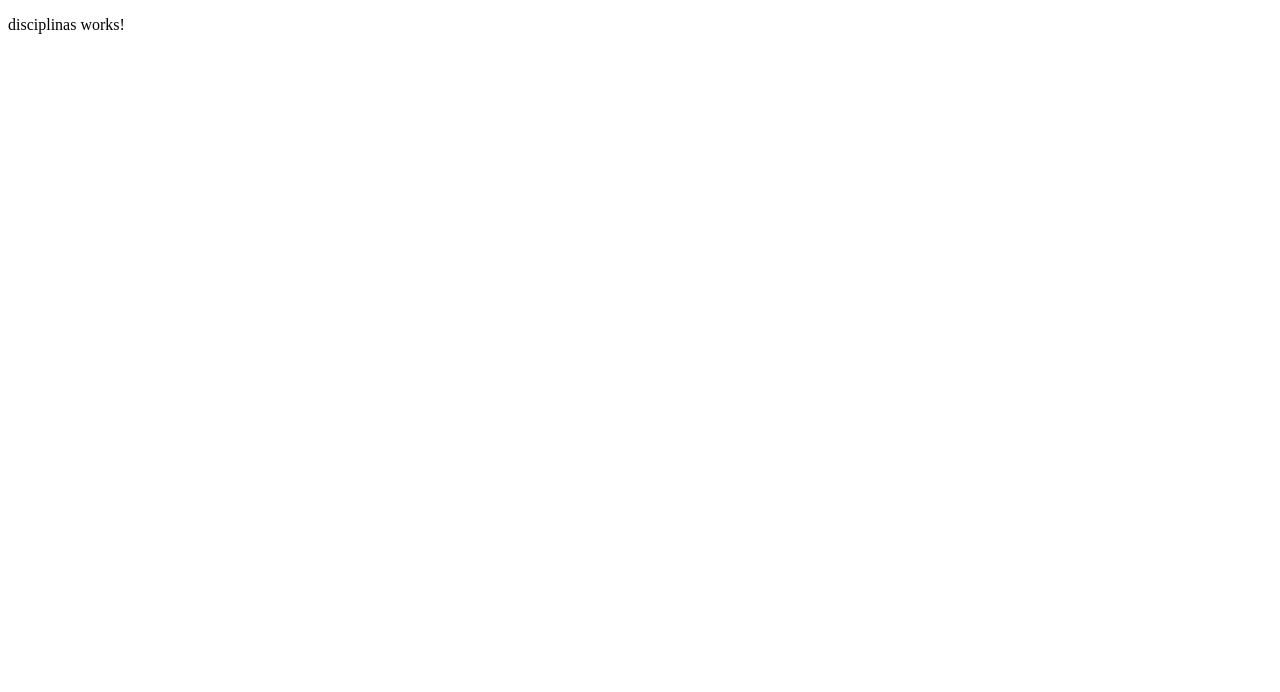
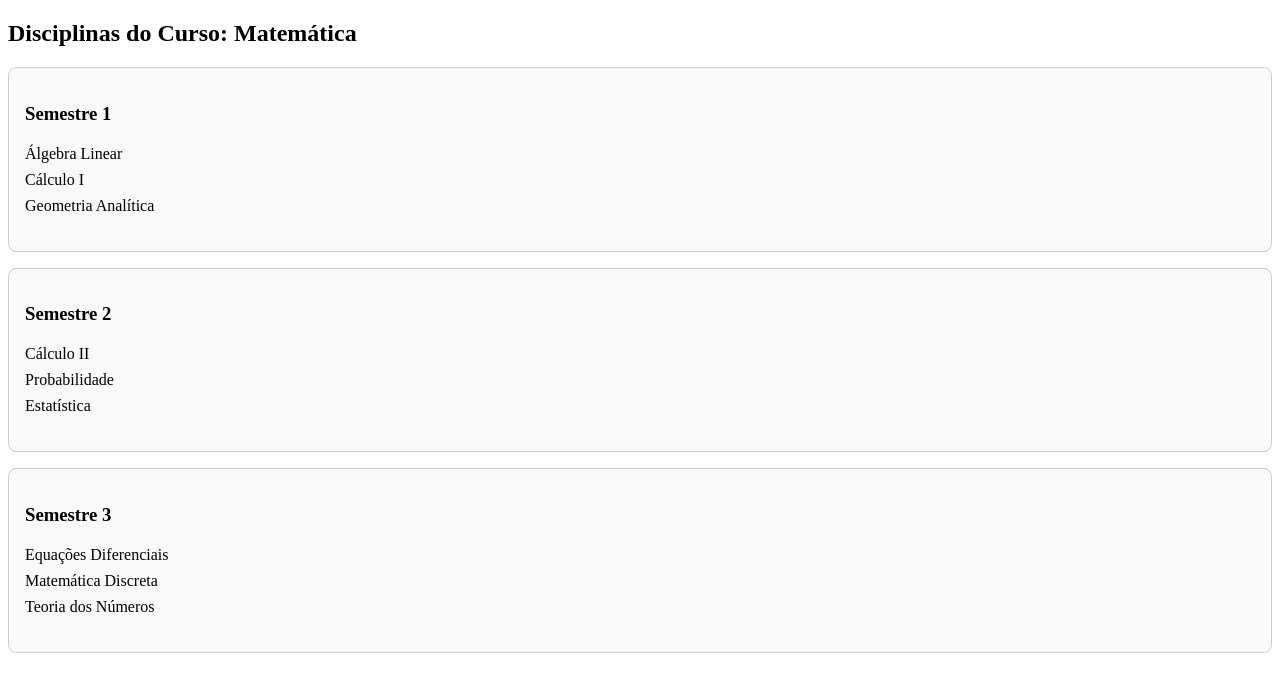
Before and after one commit to esparen/FSEduM2-portal-educacional, an Angular app: page /disciplinas in a window 1280 px wide. Shown: the top 692 px of the page. Built offline with nearby package versions, Linux system fonts and the light colour scheme; data requests are answered from the project's data file.

Commit message:
feat: Update disciplinas component with course and semester data

```diff
--- a/src/app/features/disciplinas/disciplinas.component.html
+++ b/src/app/features/disciplinas/disciplinas.component.html
@@ -1 +1,9 @@
-<p>disciplinas works!</p>
+<div *ngIf="course$ | async as course">
+  <h2>Disciplinas do Curso: {{ course.name }}</h2>
+  <div *ngFor="let semester of course.semesters" class="semester-card">
+    <h3>Semestre {{ semester.semester }}</h3>
+    <ul>
+      <li *ngFor="let discipline of semester.disciplines">{{ discipline }}</li>
+    </ul>
+  </div>
+</div>
--- a/src/app/features/disciplinas/disciplinas.component.scss
+++ b/src/app/features/disciplinas/disciplinas.component.scss
@@ -0,0 +1,20 @@
+.semester-card {
+  border: 1px solid #ccc;
+  border-radius: 8px;
+  padding: 16px;
+  margin-bottom: 16px;
+  background-color: #f9f9f9;
+}
+
+h3 {
+  margin-bottom: 8px;
+}
+
+ul {
+  list-style-type: none;
+  padding: 0;
+}
+
+li {
+  padding: 4px 0;
+}
--- a/src/app/features/disciplinas/disciplinas.component.ts
+++ b/src/app/features/disciplinas/disciplinas.component.ts
@@ -1,12 +1,38 @@
-import { Component } from '@angular/core';
+import { Component, OnInit } from '@angular/core';
+import { CommonModule } from '@angular/common';
+import { ActivatedRoute } from '@angular/router';
+import { CoursesService, ICourse, IDisciplina } from '../../shared/services/courses.service';
+import { Observable } from 'rxjs';
 
 @Component({
   selector: 'app-disciplinas',
   standalone: true,
-  imports: [],
+  imports: [CommonModule],
   templateUrl: './disciplinas.component.html',
-  styleUrl: './disciplinas.component.scss'
+  styleUrl: './disciplinas.component.scss',
 })
-export class DisciplinasComponent {
+export class DisciplinasComponent implements OnInit {
+  courseName!: string;
+  course$!: Observable<ICourse | undefined>;
 
+  constructor(
+    private route: ActivatedRoute,
+    private courseDataService: CoursesService
+  ) {}
+
+  ngOnInit() {
+    this.route.queryParams.subscribe((params) => {
+      if (!params['course']) {
+        this.courseDataService.getCourseNames().subscribe(courseNames => {
+          this.courseName = courseNames[0];
+          console.log('this.courseName', this.courseName);
+          this.course$ = this.courseDataService.getDisciplinesByCourse(this.courseName);
+        });
+      }
+      else {
+        this.courseName = params['course'];
+        this.course$ = this.courseDataService.getDisciplinesByCourse(this.courseName);
+      }
+    });
+  }
 }
--- /dev/null
+++ b/src/app/shared/services/courses.service.ts
@@ -0,0 +1,42 @@
+import { Injectable } from '@angular/core';
+import { HttpClient } from '@angular/common/http';
+import { map, Observable } from 'rxjs';
+
+export interface IDisciplina {
+  semester: number;
+  disciplines: string[];
+}
+
+export interface ICourse {
+  name: string;
+  semesters: IDisciplina[];
+}
+
+@Injectable({
+  providedIn: 'root',
+})
+export class CoursesService {
+  private apiUrl = 'http://localhost:3000/courses';
+
+  constructor(private http: HttpClient) {}
+
+  getDisciplinesByCourse(courseName: string): Observable<ICourse | undefined> {
+    return this.http
+      .get<ICourse[]>(this.apiUrl)
+      .pipe(
+        map((courses: ICourse[]) =>
+          courses.find((course) => course.name === courseName)
+        )
+      );
+  }
+
+  getCourses(): Observable<ICourse[]> {
+    return this.http.get<ICourse[]>(this.apiUrl);
+  }
+
+  getCourseNames(): Observable<string[]> {
+    return this.http
+      .get<ICourse[]>(this.apiUrl)
+      .pipe(map((courses: ICourse[]) => courses.map((course) => course.name)));
+  }
+}
```
Also changed, not shown: 1 other file (tests, documents, lock files or other folders).
